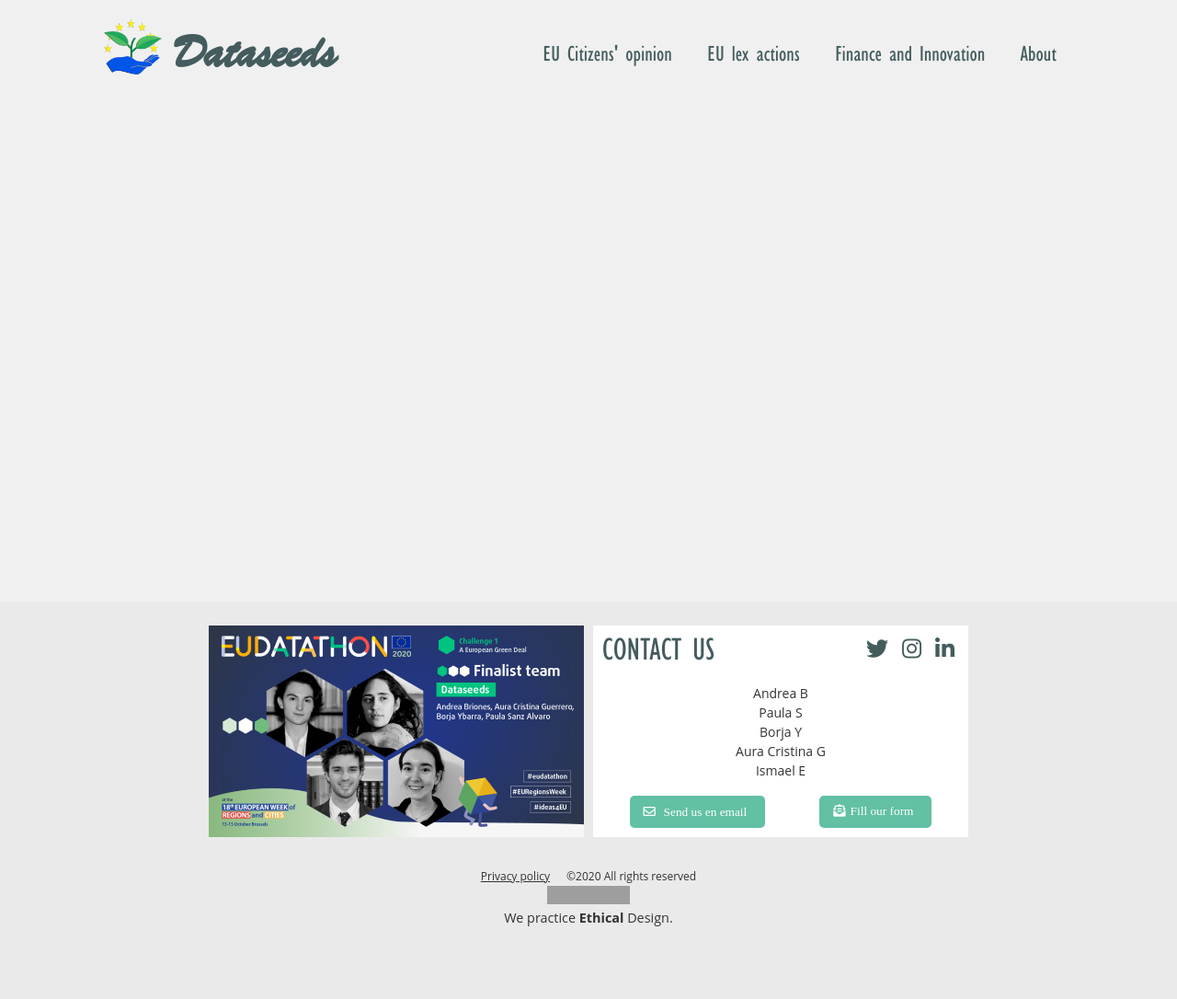
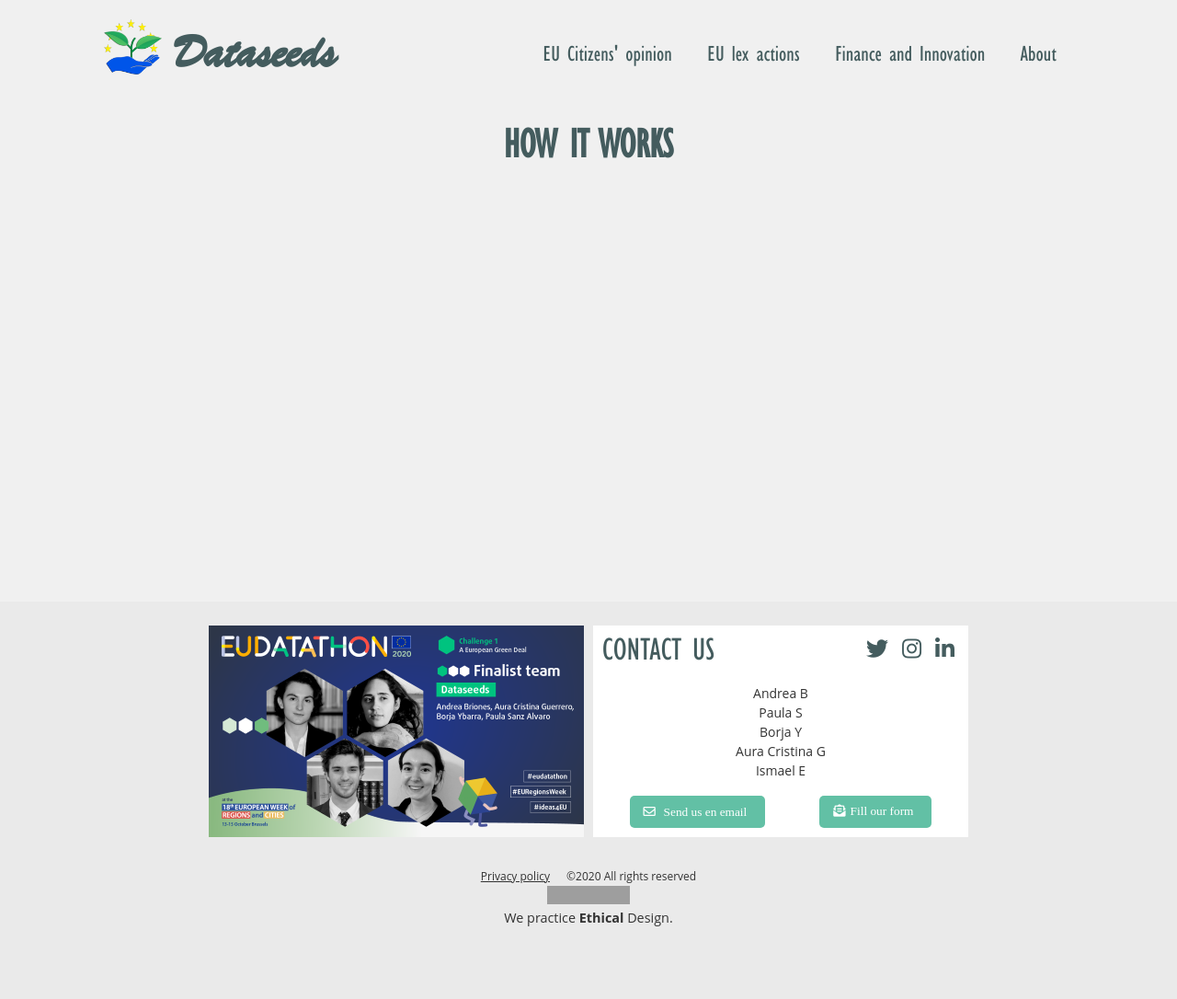
Before and after one commit to Dataseeds/dataseeds.github.io, a Jekyll site: the page built from pages/how-it-works.md, in a window 1280 px wide. Shown: the whole page at 92% size. Built offline with Jekyll 4.4.1, drawn with Linux system fonts in a browser that asks for light colours; nearby versions of some CDN libraries; grey boxes are pictures that could not be loaded.

Commit message:
Update how-it-works.md

```diff
--- a/pages/how-it-works.md
+++ b/pages/how-it-works.md
@@ -2,5 +2,11 @@
 layout: page
 title: How it Works
 visible: false
-permalink: /about/how_it_works
+permalink: /about/how-it-works
 ---
+
+<div class="how-it-works">
+  <div class="centered-title">
+    <h1>HOW IT WORKS</h1>
+  </div>
+</div>
```
